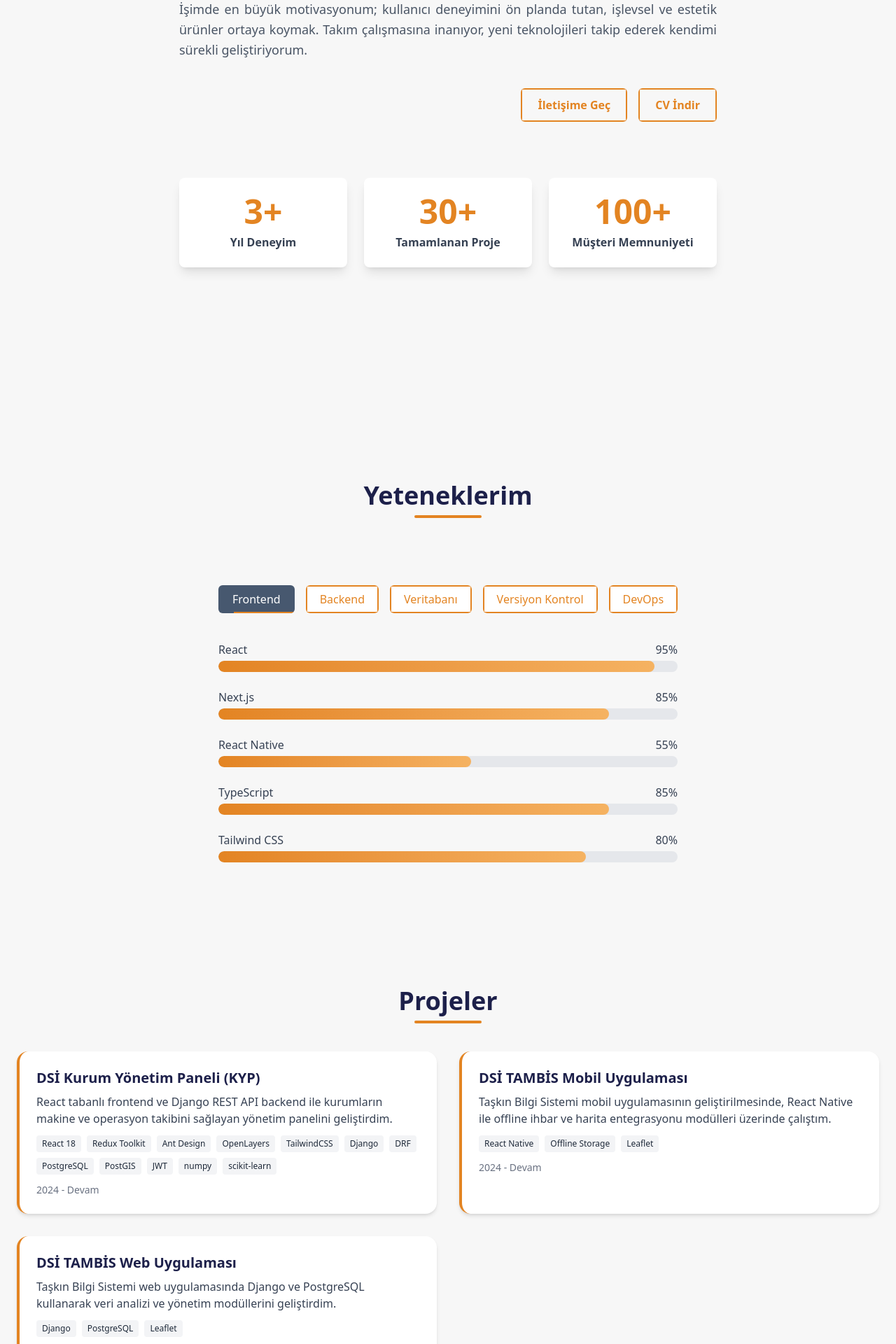
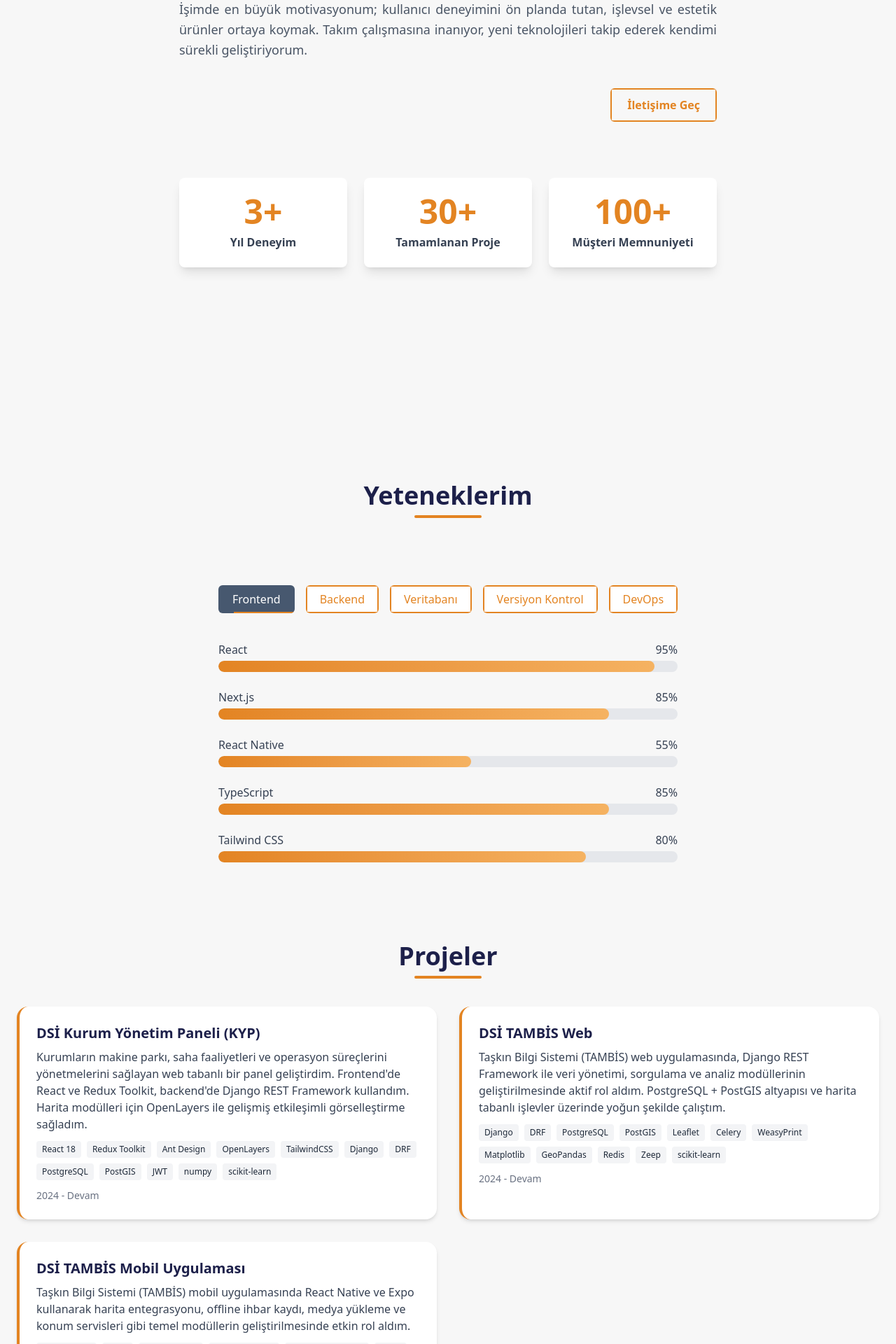
Before and after one commit to sedadiriker/sedadiriker-portfolio, a Next.js app: page / in a window 1280 px wide. Shown: the part 1200-3120 px from the top of the page at 70% size. Built offline with nearby package versions, Linux system fonts and the light colour scheme.

Commit message:
son güncellemeler

```diff
--- a/components/About.tsx
+++ b/components/About.tsx
@@ -60,20 +60,20 @@ export default function About() {
   const buttons = [
     {
       id: 1,
-      href: "#contact",
+      href: "#iletisim",
       text: "İletişime Geç",
       isDownload: false,
       className: "text-[#E38422] font-semibold",
       hoverTextColor: "hover:text-white hover:bg-[#47586F]",
     },
-    {
-      id: 2,
-      href: "/CV-Seda-Diriker.pdf",
-      text: "CV İndir",
-      isDownload: true,
-      className: "text-[#E38422] font-semibold",
-      hoverTextColor: "hover:text-white hover:bg-[#47586F]",
-    },
+    // {
+    //   id: 2,
+    //   href: "/CV-Seda-Diriker.pdf",
+    //   text: "CV İndir",
+    //   isDownload: true,
+    //   className: "text-[#E38422] font-semibold",
+    //   hoverTextColor: "hover:text-white hover:bg-[#47586F]",
+    // },
   ];
 
   return (
--- a/components/Header.tsx
+++ b/components/Header.tsx
@@ -10,15 +10,15 @@ interface NavItem {
 }
 
 const navItems: NavItem[] = [
-  { id: "home", label: "Ana Sayfa" },
-  { id: "about", label: "Hakkımda" },
-  { id: "skills", label: "Yeteneklerim" },
-  { id: "work", label: "Projeler" },
-  { id: "contact", label: "İletişim" },
+  { id: "anasayfa", label: "Ana Sayfa" },
+  { id: "hakkımda", label: "Hakkımda" },
+  { id: "yetenekler", label: "Yeteneklerim" },
+  { id: "proje", label: "Projeler" },
+  { id: "iletisim", label: "İletişim" },
 ];
 
 export default function Header() {
-  const [activeSection, setActiveSection] = useState<string>("home");
+  const [activeSection, setActiveSection] = useState<string>("anasayfa");
   const [scrolled, setScrolled] = useState<boolean>(false);
   const [menuOpen, setMenuOpen] = useState(false);
 
@@ -27,7 +27,7 @@ export default function Header() {
       const scrollY = window.scrollY;
       setScrolled(scrollY > 50);
 
-      let current = "home";
+      let current = "anasayfa";
       navItems.forEach((item) => {
         const section = document.getElementById(item.id);
         if (section && section.offsetTop - 100 <= scrollY) {
@@ -55,7 +55,7 @@ export default function Header() {
     >
       <nav className="max-w-7xl mx-auto px-6 flex justify-between items-center">
         {/* LOGO */}
-        <Link href="#home" className="flex items-center gap-2">
+        <Link href="#anasayfa" className="flex items-center gap-2">
           <Image
             src="/logo.png"
             alt="Logo"
--- a/components/Hero.tsx
+++ b/components/Hero.tsx
@@ -34,7 +34,7 @@ export default function Hero() {
         {/* Buton */}
         <div className="flex w-full justify-center md:justify-end">
           <Link
-            href="/#about"
+            href="/#hakkımda"
             className="relative inline-block px-10 py-3 text-[#E38422] font-semibold rounded-md bg-transparent overflow-hidden cursor-pointer hover:text-white hover:bg-[#47586F] me-5"
             onMouseEnter={() => setHover(true)}
             onMouseLeave={() => setHover(false)}
--- a/components/Work.tsx
+++ b/components/Work.tsx
@@ -11,7 +11,7 @@ export default function Work() {
     {
       title: "DSİ Kurum Yönetim Paneli (KYP)",
       description:
-        "React tabanlı frontend ve Django REST API backend ile kurumların makine ve operasyon takibini sağlayan yönetim panelini geliştirdim.",
+        "Kurumların makine parkı, saha faaliyetleri ve operasyon süreçlerini yönetmelerini sağlayan web tabanlı bir panel geliştirdim. Frontend'de React ve Redux Toolkit, backend'de Django REST Framework kullandım. Harita modülleri için OpenLayers ile gelişmiş etkileşimli görselleştirme sağladım.",
       stack: [
         "React 18",
         "Redux Toolkit",
@@ -29,17 +29,41 @@ export default function Work() {
       date: "2024 - Devam",
     },
     {
-      title: "DSİ TAMBİS Mobil Uygulaması",
+      title: "DSİ TAMBİS Web ",
       description:
-        "Taşkın Bilgi Sistemi mobil uygulamasının geliştirilmesinde, React Native ile offline ihbar ve harita entegrasyonu modülleri üzerinde çalıştım.",
-      stack: ["React Native", "Offline Storage", "Leaflet"],
+        "Taşkın Bilgi Sistemi (TAMBİS) web uygulamasında, Django REST Framework ile veri yönetimi, sorgulama ve analiz modüllerinin geliştirilmesinde aktif rol aldım. PostgreSQL + PostGIS altyapısı ve harita tabanlı işlevler üzerinde yoğun şekilde çalıştım.",
+
+      stack: [
+        "Django",
+        "DRF",
+        "PostgreSQL",
+        "PostGIS",
+        "Leaflet",
+        "Celery",
+        "WeasyPrint",
+        "Matplotlib",
+        "GeoPandas",
+        "Redis",
+        "Zeep",
+        "scikit-learn",
+      ],
       date: "2024 - Devam",
     },
     {
-      title: "DSİ TAMBİS Web Uygulaması",
+      title: "DSİ TAMBİS Mobil Uygulaması",
       description:
-        "Taşkın Bilgi Sistemi web uygulamasında Django ve PostgreSQL kullanarak veri analizi ve yönetim modüllerini geliştirdim.",
-      stack: ["Django", "PostgreSQL", "Leaflet"],
+        "Taşkın Bilgi Sistemi (TAMBİS) mobil uygulamasında React Native ve Expo kullanarak harita entegrasyonu, offline ihbar kaydı, medya yükleme ve konum servisleri gibi temel modüllerin geliştirilmesinde etkin rol aldım.",
+      stack: [
+        "React Native",
+        "Expo",
+        "Redux Toolkit",
+        "Offline Storage",
+        "React Native Maps",
+        "Axios",
+        "AsyncStorage",
+        "Expo Location",
+        "Media Upload",
+      ],
       date: "2024 - Devam",
     },
   ];
--- a/pages/index.tsx
+++ b/pages/index.tsx
@@ -34,32 +34,32 @@ export default function Home() {
 
       <main className="flex-grow w-full scroll-smooth">
         <section
-          id="home"
+          id="anasayfa"
           className="md:min-h-screen flex items-center justify-center pt-20"
         >
           <Hero />
         </section>
         <section
-          id="about"
+          id="hakkımda"
           className="md:h-screen flex items-center justify-center"
         >
           <About />
         </section>
         <section
-          id="skills"
+          id="yetenekler"
           className="md:h-screen flex items-center justify-center"
         >
           <Skills />
         </section>
         <section
-          id="work"
+          id="proje"
           className="md:h-screen flex items-center justify-center"
         >
           <Work />
         </section>
 
         <section
-          id="contact"
+          id="iletisim"
             style={{ height: "calc(100vh - 64px)" }}
           className=" flex items-center justify-center"
         >
```
Lines whose indentation alone changed are shown as unchanged.
